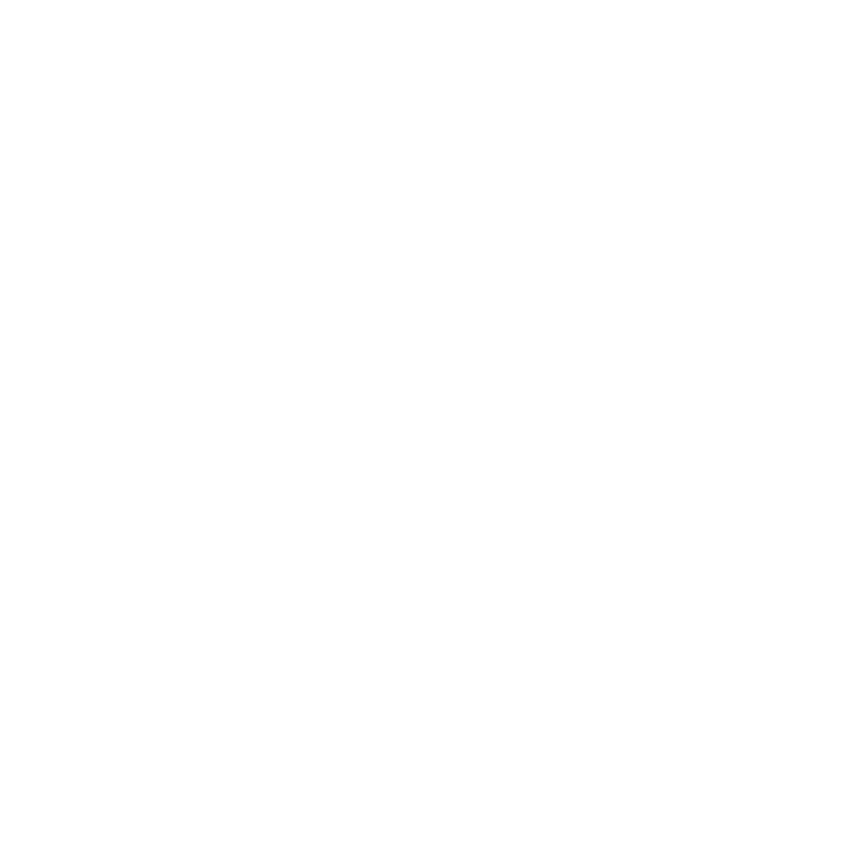
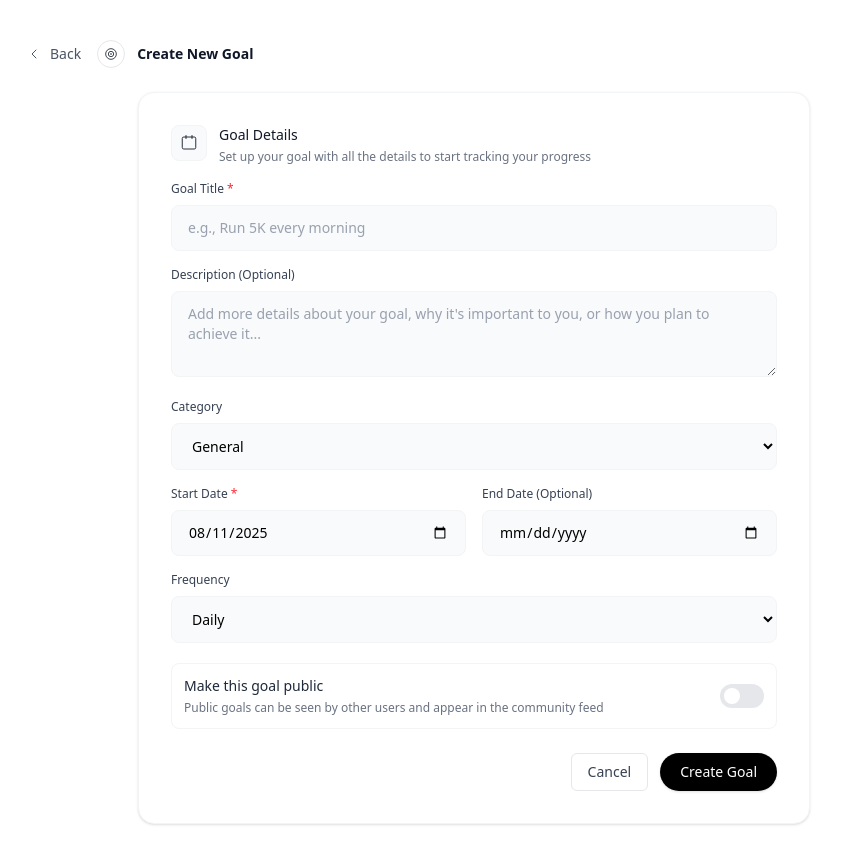
Before and after one commit to who-is-he18/GoalForge, a React (Vite) app in the folder Client/goalforge/: page /create-goal in a window 1280 px wide. Before the commit this address had no page. Shown: the whole page, without its empty margins (166-1007 px from the left). Before the commit the page ends 800 px from the top, so only its background shows below. Built offline with nearby package versions, Linux system fonts and the light colour scheme.

Commit message:
Created Create Goal Page

```diff
--- a/Client/goalforge/package.json
+++ b/Client/goalforge/package.json
@@ -11,6 +11,7 @@
   },
   "dependencies": {
     "@tailwindcss/vite": "^4.1.11",
+    "lucide-react": "^0.539.0",
     "react": "^19.1.1",
     "react-dom": "^19.1.1",
     "react-router-dom": "^7.8.0"
--- a/Client/goalforge/src/App.jsx
+++ b/Client/goalforge/src/App.jsx
@@ -5,6 +5,7 @@ import Login from "./Pages/Login";
 import Signup from "./Pages/SignUp";
 import Logout from "./Pages/Logout";
 import MyGoals from "./Pages/MyGoals";
+import CreateGoalPage from "./Pages/CreateGoal";
 
 
 function App() {
@@ -36,6 +37,7 @@ function App() {
         <Route path="/signup" element={<Signup onSignup={handleSignup} onSwitchToLogin={() => setView("login")} />} />
         <Route path="/logout" element={<Logout onLogout={handleLogout} />} />
         <Route path="/my-goals" element={<MyGoals currentUser={currentUser} />} />
+        <Route path="/create-goal" element={<CreateGoalPage />} />
       </Routes>
     </Router>
   )
--- /dev/null
+++ b/Client/goalforge/src/Pages/CreateGoal.jsx
@@ -0,0 +1,227 @@
+import { useState, useMemo } from "react";
+import { useNavigate } from "react-router-dom";
+import React from "react";
+
+export default function CreateGoalPage() {
+  const navigate = useNavigate();
+
+  // default today's date as yyyy-mm-dd
+  const today = useMemo(() => {
+    const d = new Date();
+    const mm = String(d.getMonth() + 1).padStart(2, "0");
+    const dd = String(d.getDate()).padStart(2, "0");
+    return `${d.getFullYear()}-${mm}-${dd}`;
+  }, []);
+
+  const [goalTitle, setGoalTitle] = useState("");
+  const [description, setDescription] = useState("");
+  const [category, setCategory] = useState("General");
+  const [startDate, setStartDate] = useState(today);
+  const [endDate, setEndDate] = useState("");
+  const [frequency, setFrequency] = useState("Daily");
+  const [isPublic, setIsPublic] = useState(false);
+
+  function handleBack() {
+    // navigate back if there is history, otherwise go to /my-goals
+    if (window.history.length > 1) navigate(-1);
+    else navigate("/my-goals");
+  }
+
+  function handleSubmit(e) {
+    e.preventDefault();
+    // simulated create
+    alert(`Created goal: ${goalTitle || "(no title)"}`);
+    navigate("/my-goals");
+  }
+return (
+    <div className="min-h-screen bg-white px-8 py-10">
+      {/* Top row: back, small icon, title (wider max) */}
+      <div className="max-w-4xl mx-auto flex items-center gap-3 mb-6">
+        <button
+          onClick={handleBack}
+          className="flex items-center gap-2 text-sm text-gray-600 hover:text-gray-800"
+        >
+          <svg
+            className="w-4 h-4"
+            viewBox="0 0 24 24"
+            fill="none"
+            xmlns="http://www.w3.org/2000/svg"
+          >
+            <path
+              d="M15 18l-6-6 6-6"
+              stroke="currentColor"
+              strokeWidth="1.5"
+              strokeLinecap="round"
+              strokeLinejoin="round"
+            />
+          </svg>
+          <span>Back</span>
+        </button>
+
+        <div className="flex items-center gap-3 ml-1">
+          <div className="w-7 h-7 flex items-center justify-center rounded-full border border-gray-200">
+            <svg width="16" height="16" viewBox="0 0 24 24" fill="none">
+              <circle cx="12" cy="12" r="8" stroke="#111827" strokeWidth="1.2" />
+              <circle cx="12" cy="12" r="4" stroke="#111827" strokeWidth="1.2" />
+              <circle cx="12" cy="12" r="1.2" fill="#111827" />
+            </svg>
+          </div>
+          <h1 className="text-sm font-semibold text-gray-900">Create New Goal</h1>
+        </div>
+      </div>
+
+      {/* Wider Card wrapper */}
+      <div className="max-w-2xl mx-auto">
+        <form
+          onSubmit={handleSubmit}
+          className="bg-white rounded-2xl border border-gray-100 shadow-sm p-8"
+        >
+          {/* header */}
+          <div className="flex items-start gap-3 mb-2">
+            <div className="w-9 h-9 flex items-center justify-center rounded-lg bg-gray-50 border border-gray-100">
+              <svg width="18" height="18" viewBox="0 0 24 24" fill="none">
+                <rect x="3" y="4" width="18" height="16" rx="2" stroke="#111827" strokeWidth="1.2" />
+                <path d="M16 2v4M8 2v4" stroke="#111827" strokeWidth="1.2" strokeLinecap="round" />
+              </svg>
+            </div>
+
+            <div>
+              <h2 className="text-sm font-medium text-gray-900">Goal Details</h2>
+              <p className="text-xs text-gray-500 mt-1">
+                Set up your goal with all the details to start tracking your progress
+              </p>
+            </div>
+          </div>
+
+          {/* Title */}
+          <div className="mt-4">
+            <label className="block text-xs font-medium text-gray-700 mb-2">
+              Goal Title <span className="text-red-500">*</span>
+            </label>
+            <input
+              value={goalTitle}
+              onChange={(e) => setGoalTitle(e.target.value)}
+              placeholder="e.g., Run 5K every morning"
+              required
+              className="w-full bg-gray-50 placeholder-gray-400 text-sm rounded-lg px-4 py-3 border border-gray-100 focus:outline-none focus:ring-0"
+            />
+          </div>
+
+          {/* Description */}
+          <div className="mt-4">
+            <label className="block text-xs font-medium text-gray-700 mb-2">
+              Description (Optional)
+            </label>
+            <textarea
+              value={description}
+              onChange={(e) => setDescription(e.target.value)}
+              placeholder="Add more details about your goal, why it's important to you, or how you plan to achieve it..."
+              rows={3}
+              className="w-full bg-gray-50 placeholder-gray-400 text-sm rounded-lg px-4 py-3 border border-gray-100 focus:outline-none focus:ring-0"
+            />
+          </div>
+
+          {/* Category */}
+          <div className="mt-4">
+            <label className="block text-xs font-medium text-gray-700 mb-2">Category</label>
+            <select
+              value={category}
+              onChange={(e) => setCategory(e.target.value)}
+              className="w-full bg-gray-50 text-sm rounded-lg px-4 py-3 border border-gray-100 focus:outline-none"
+            >
+              <option>General</option>
+              <option>Fitness</option>
+              <option>Career</option>
+              <option>Education</option>
+            </select>
+          </div>
+
+          {/* Dates grid */}
+          <div className="grid grid-cols-1 sm:grid-cols-2 gap-4 mt-4">
+            <div>
+              <label className="block text-xs font-medium text-gray-700 mb-2">
+                Start Date <span className="text-red-500">*</span>
+              </label>
+              <input
+                type="date"
+                value={startDate}
+                onChange={(e) => setStartDate(e.target.value)}
+                required
+                className="w-full bg-gray-50 text-sm rounded-lg px-4 py-3 border border-gray-100 focus:outline-none"
+              />
+            </div>
+
+            <div>
+              <label className="block text-xs font-medium text-gray-700 mb-2">
+                End Date (Optional)
+              </label>
+              <input
+                type="date"
+                value={endDate}
+                onChange={(e) => setEndDate(e.target.value)}
+                className="w-full bg-gray-50 text-sm rounded-lg px-4 py-3 border border-gray-100 focus:outline-none"
+              />
+            </div>
+          </div>
+
+          {/* Frequency */}
+          <div className="mt-4">
+            <label className="block text-xs font-medium text-gray-700 mb-2">Frequency</label>
+            <select
+              value={frequency}
+              onChange={(e) => setFrequency(e.target.value)}
+              className="w-full bg-gray-50 text-sm rounded-lg px-4 py-3 border border-gray-100 focus:outline-none"
+            >
+              <option>Daily</option>
+              <option>Weekly</option>
+              <option>Monthly</option>
+            </select>
+          </div>
+
+          {/* Public toggle */}
+          <div className="mt-5 border border-gray-100 rounded-lg p-3 flex items-center justify-between">
+            <div>
+              <p className="text-sm font-medium text-gray-800">Make this goal public</p>
+              <p className="text-xs text-gray-500 mt-1">
+                Public goals can be seen by other users and appear in the community feed
+              </p>
+            </div>
+
+            <button
+              type="button"
+              onClick={() => setIsPublic((s) => !s)}
+              aria-pressed={isPublic}
+              className={`relative inline-flex items-center h-6 w-11 rounded-full transition-colors focus:outline-none ${
+                isPublic ? "bg-black" : "bg-gray-200"
+              }`}
+            >
+              <span
+                className={`inline-block w-4 h-4 bg-white rounded-full transform transition-transform ${
+                  isPublic ? "translate-x-5" : "translate-x-1"
+                }`}
+              />
+            </button>
+          </div>
+
+          {/* Buttons */}
+          <div className="mt-6 flex justify-end gap-3">
+            <button
+              type="button"
+              onClick={() => navigate("/my-goals")}
+              className="px-4 py-2 rounded-md border border-gray-200 text-sm text-gray-700 hover:bg-gray-50"
+            >
+              Cancel
+            </button>
+
+            <button
+              type="submit"
+              className="px-5 py-2 rounded-full bg-black text-white text-sm hover:bg-gray-900 shadow-sm"
+            >
+              Create Goal
+            </button>
+          </div>
+        </form>
+      </div>
+    </div>
+  );
+}
--- a/Client/goalforge/src/Pages/HomePage.jsx
+++ b/Client/goalforge/src/Pages/HomePage.jsx
@@ -225,10 +225,12 @@ export default function GoalForgeHome() {
       <TargetIcon />
       <span className="hidden sm:inline">My Goals</span>
     </Link>
-              <button className="flex items-center gap-2 px-4 py-2 bg-black text-white rounded-md shadow hover:bg-gray-900 transition-colors">
-                <PlusIcon />
+<Link
+      to="/create-goal"
+      className="flex items-center gap-2 px-4 py-2 bg-black text-white rounded-md shadow hover:bg-white-100 transition-colors"
+    >                <PlusIcon />
                 <span className="hidden sm:inline">Create Goal</span>
-            </button>
+              </Link>
              <button className="flex items-center gap-2 px-4 py-2 bg-white text-black rounded-md shadow hover:bg-gray-100 transition-colors">
                 <LogoutIcon />
                 <span className="hidden sm:inline">Logout</span>
--- a/Client/goalforge/src/Pages/MyGoals.jsx
+++ b/Client/goalforge/src/Pages/MyGoals.jsx
@@ -1,5 +1,6 @@
 import React, { useMemo, useState } from "react";
 import { useNavigate } from "react-router-dom";
+import { Link } from "react-router-dom";
 
 // MyGoals.jsx
 // Refined styling to more closely match the provided screenshot.
@@ -8,6 +9,11 @@ import { useNavigate } from "react-router-dom";
 // - pill category badges with subtle borders
 // - improved toggle switch visuals
 // - progress bar and action button colors tweaked
+const PlusIcon = () => (
+  <svg className="w-5 h-5" fill="none" stroke="currentColor" strokeWidth={2} viewBox="0 0 24 24">
+    <path strokeLinecap="round" strokeLinejoin="round" d="M12 4v16m8-8H4" />
+  </svg>
+);
 
 const IconStreak = () => (
   <svg className="w-5 h-5 inline-block mr-2" viewBox="0 0 24 24" fill="none" xmlns="http://www.w3.org/2000/svg">
@@ -140,8 +146,14 @@ export default function MyGoals() {
             </h1>
           </div>
 
-          <button className="px-4 py-2 bg-black text-white rounded-md shadow-sm">+ Create Goal</button>
-        </div>
+<Link
+      to="/create-goal"
+      className="flex items-center gap-2 px-4 py-2 bg-black text-white rounded-md shadow hover:bg-white-100 transition-colors"
+    >
+                <span className="hidden sm:inline">Create Goal</span>
+                <PlusIcon />
+
+              </Link>        </div>
 
         {/* Tabs */}
         <div className="mb-6">
```
Also changed, not shown: 1 other file (tests, documents, lock files or other folders).
